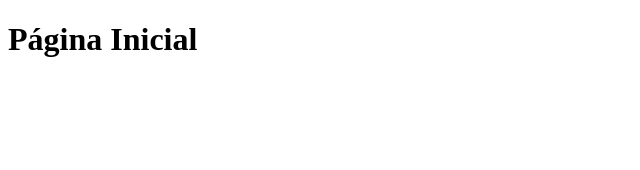
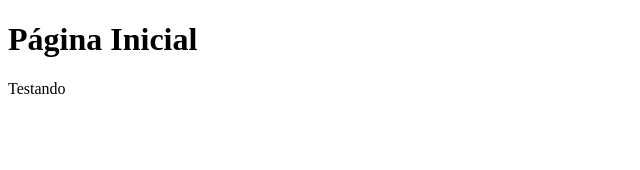
Before and after one commit to felipemarinhodev/github-actions-front-end-2, a Next.js app: page / in a window 1280 px wide. Shown: the top 170 px of the page, without its empty margins (0-640 px from the left). Built offline with nearby package versions, Linux system fonts and the light colour scheme.

Commit message:
a2.6 update

```diff
--- a/package.json
+++ b/package.json
@@ -8,7 +8,7 @@
     "build": "rm -rf build && next build && mv ./out ./build",
     "start": "next start",
     "lint": "next lint --fix",
-    "deploy:prod": "npm run build && npx vercel ./build --confirm --no-clipboard --token-$VERCEL_TOKEN --prod"
+    "deploy:prod": "npm run build && npx vercel ./build --confirm -no-clipboard --token=$VERCEL_TOKEN --prod"
   },
   "keywords": [],
   "author": "felipemarinhodev",
--- a/pages/index.js
+++ b/pages/index.js
@@ -2,6 +2,7 @@ export default function HomeScreen() {
   return (
     <div>
       <h1>Página Inicial</h1>
+      <p>Testando</p>
     </div>
   );
 }
```
